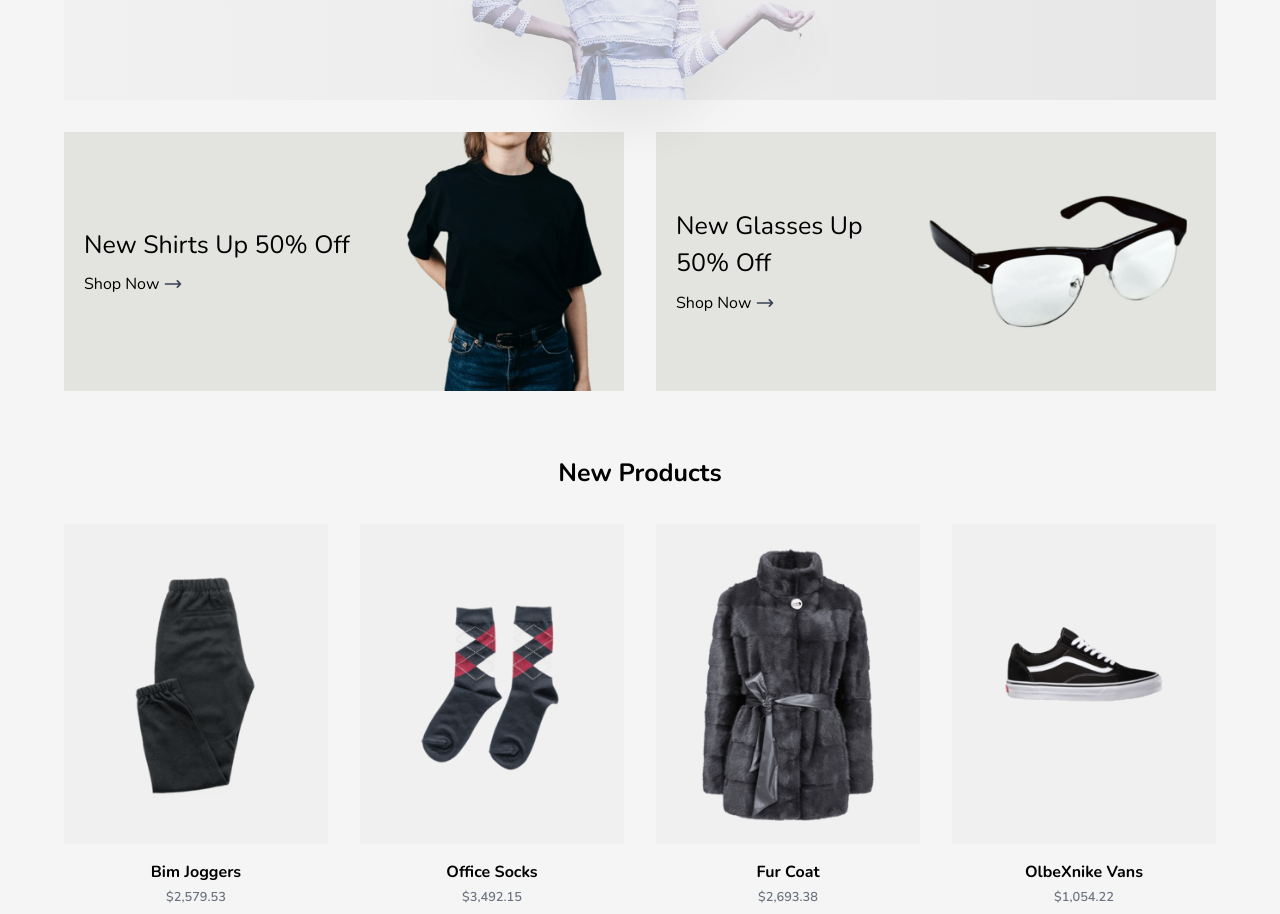
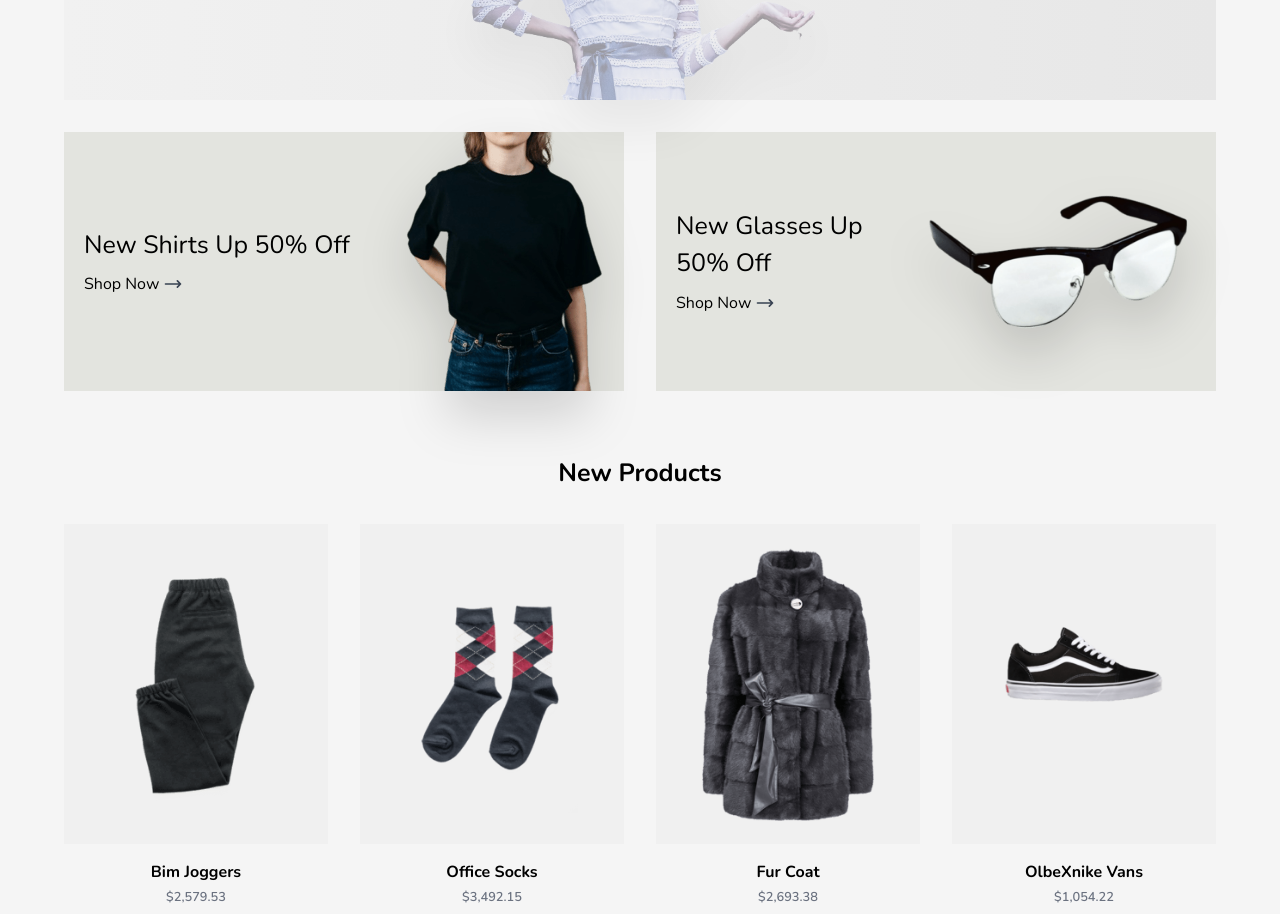
Before and after one commit to adelaw22/typescript-simple-store, a React (Vite) app: page / in a window 1280 px wide. Shown: the part 1520-2434 px from the top of the page. Built offline with nearby package versions, Linux system fonts and the light colour scheme.

Commit message:
add drop shadow to the img in adbanner

```diff
--- a/src/components/adBanner.tsx
+++ b/src/components/adBanner.tsx
@@ -19,7 +19,7 @@ const AdBanner = ({data}: any) => {
           </Link>
         </div>
         <div>
-          <img className='' src={data.img}/>
+          <img className='drop-shadow-2xl' src={data.img}/>
         </div>
     </div>
   )
```
